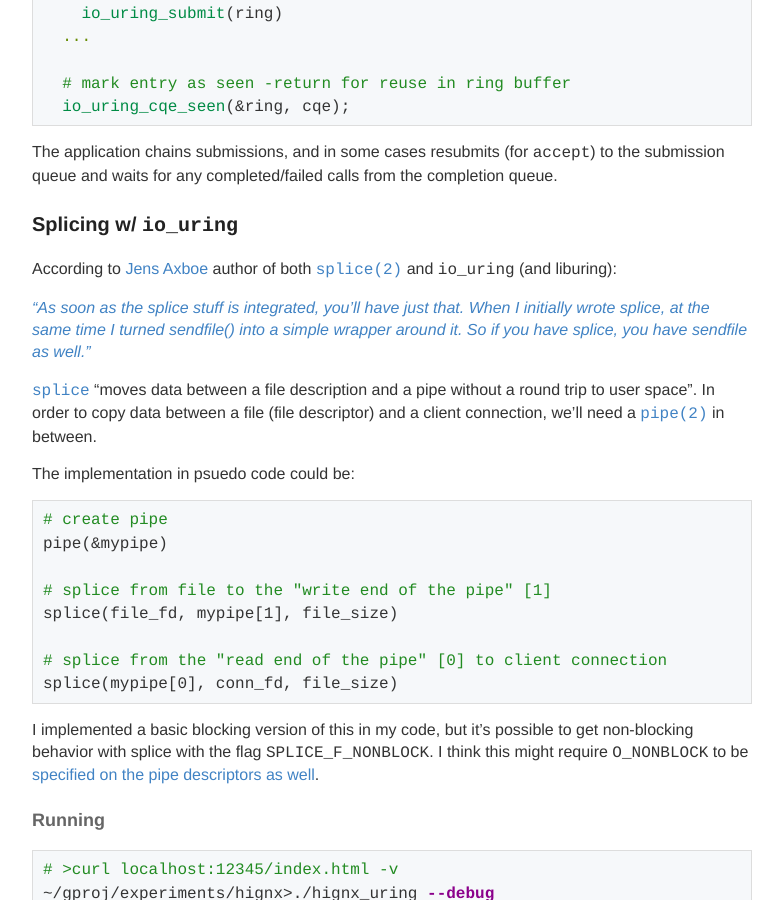
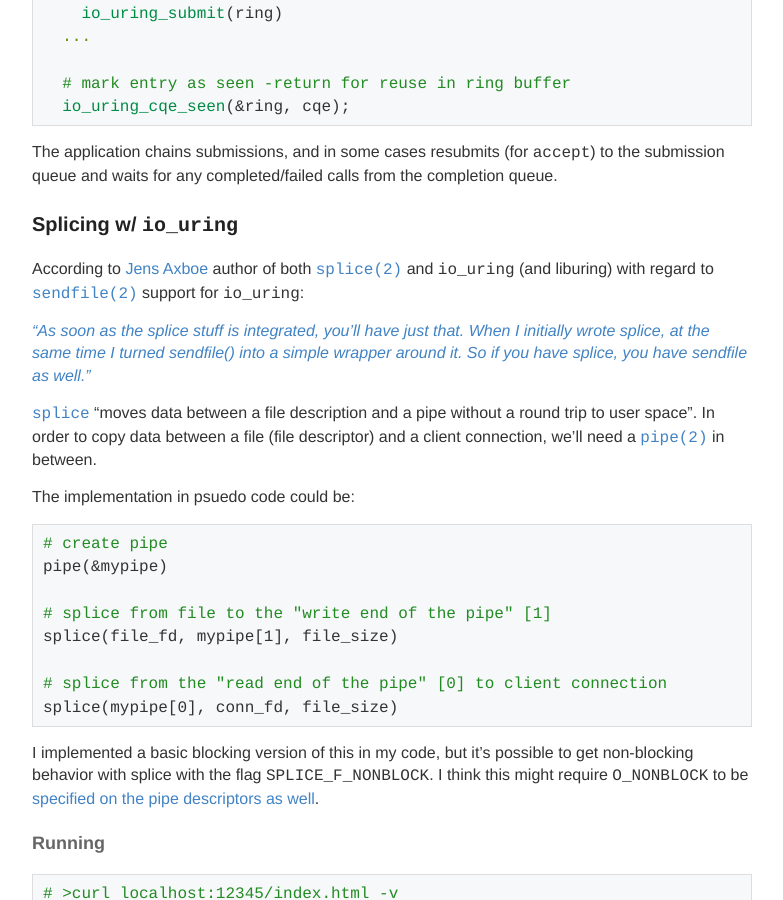
Before and after one commit to tinselcity/tinselcity.github.io, a Jekyll site: the page built from _posts/2023-4-24-Sendfile-W-Iouring.md, in a window 1280 px wide and 900 px high, scrolled down 2691 px. Shown: the whole window, without its empty margins (248-1031 px from the left). Built offline with Jekyll 4.4.1, drawn with Linux system fonts in a browser that asks for light colours.

Commit message:
cleanup.

```diff
--- a/_posts/2023-4-24-Sendfile-W-Iouring.md
+++ b/_posts/2023-4-24-Sendfile-W-Iouring.md
@@ -96,7 +96,7 @@ The application chains submissions, and in some cases resubmits (for `accept`) t
 
 ### Splicing w/ `io_uring`
 
-According to [Jens Axboe](https://en.wikipedia.org/wiki/Jens_Axboe) author of both [`splice(2)`](https://man7.org/linux/man-pages/man2/splice.2.html) and `io_uring` (and liburing):
+According to [Jens Axboe](https://en.wikipedia.org/wiki/Jens_Axboe) author of both [`splice(2)`](https://man7.org/linux/man-pages/man2/splice.2.html) and `io_uring` (and liburing) with regard to [`sendfile(2)`](https://man7.org/linux/man-pages/man2/sendfile.2.html) support for `io_uring`:
 
 [_"As soon as the splice stuff is integrated, you'll have just that. When I initially wrote splice, at the same time I turned sendfile() into a simple wrapper around it. So if you have splice, you have sendfile as well."_](https://lwn.net/Articles/810491/)
 
```
